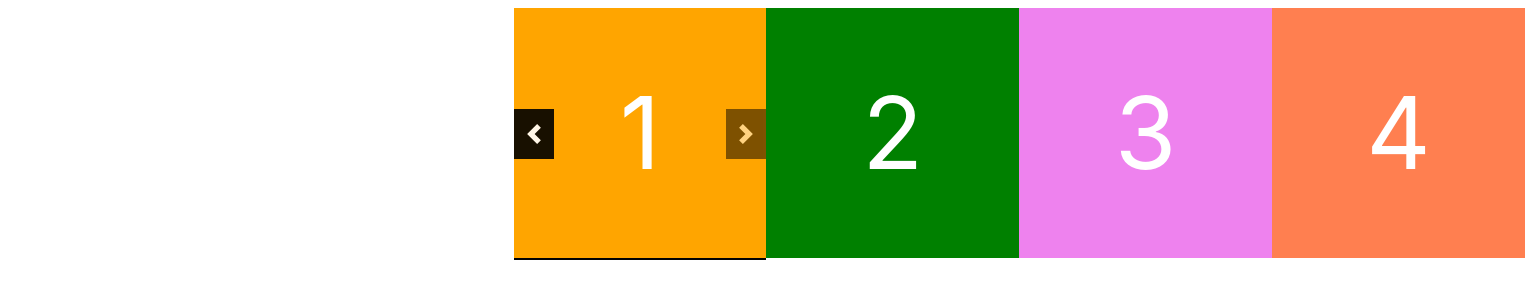
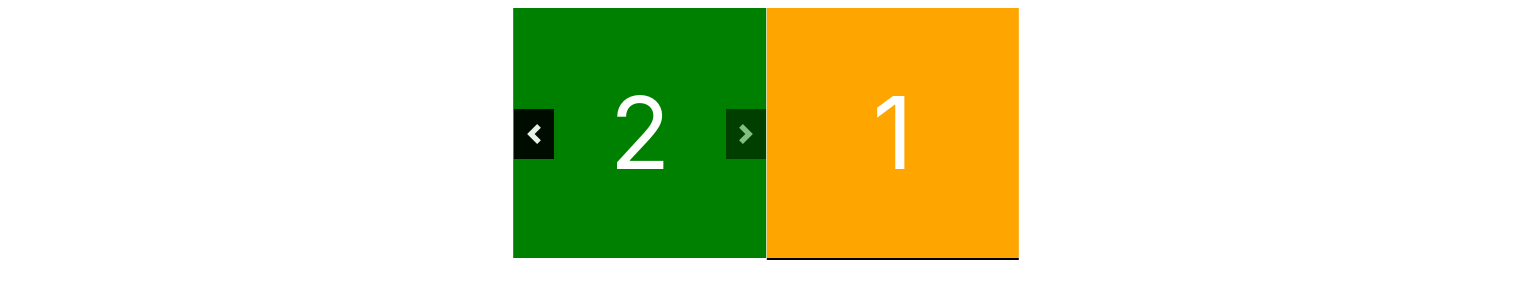
Before and after one commit to Artem-Pr/Slider, a plain HTML site: page index.html in a window 1280 px wide. Both pictures are taken after a click on the button 533 px from the left and 134 px from the top of the page. Shown: the whole page, 1525 px wide, since content can reach past the window. Drawn offline with Linux system fonts and the light colour scheme.

Commit message:
Endless slider - first version

```diff
--- a/css/responsive.css
+++ b/css/responsive.css
@@ -1,6 +1,6 @@
-@media (min-width: 980px) {
-	.slider__item {	/* show 1 slide */
-		flex: 0 0 100%;
-		max-width: 100%;
-	}
-}
+/*@media (min-width: 980px) {*/
+/*	.slider__item {	!* show 1 slide *!*/
+/*		flex: 0 0 100%;*/
+/*		max-width: 100%;*/
+/*	}*/
+/*}*/
--- a/css/slider-style.css
+++ b/css/slider-style.css
@@ -9,8 +9,8 @@
 	border-bottom: 2px solid rgba(0, 0, 0, 0.99);
 }
 .slider__item {
-	flex: 0 0 50%; /* определяет количество активных слайдов (в данном случае 2 */
-	max-width: 50%; /* определяет количество активных слайдов (в данном случае 2 */
+	flex: 0 0 100%; /* определяет количество активных слайдов (в данном случае 2 */
+	max-width: 100%; /* определяет количество активных слайдов (в данном случае 2 */
 }
 /* СТИЛИ ДЛЯ КНОПОК "НАЗАД" И "ВПЕРЁД" */
 .slider__control {
--- a/css/style.css
+++ b/css/style.css
@@ -5,5 +5,5 @@ body {
 
 .container {
 	margin: 0 40%;
-	max-width: 70%;
+	/*max-width: 70%;*/
 }
--- a/index.html
+++ b/index.html
@@ -21,12 +21,12 @@
 			<div class="slider__item">
 				<div style="height: 250px; background: green;">2</div>
 			</div>
-			<div class="slider__item">
-				<div style="height: 250px; background: violet;">3</div>
-			</div>
-			<div class="slider__item">
-				<div style="height: 250px; background: coral;">4</div>
-			</div>
+<!--			<div class="slider__item">-->
+<!--				<div style="height: 250px; background: violet;">3</div>-->
+<!--			</div>-->
+<!--			<div class="slider__item">-->
+<!--				<div style="height: 250px; background: coral;">4</div>-->
+<!--			</div>-->
 		</div>
 		<!-- КНОПКИ "НАЗАД" И "ВПЕРЁД" -->
 		<a class="slider__control slider__control_left slider__control_show" href="#" role="button"></a>
--- a/js/slider.js
+++ b/js/slider.js
@@ -4,7 +4,7 @@ var multiItemSlider = (function () {
 		var
 			_mainElement = document.querySelector(selector), // основный элемент блока
 			_sliderWrapper = _mainElement.querySelector('.slider__wrapper'), // обертка для .slider-item
-			//_sliderItemsDinamic = _sliderWrapper.children,
+			//_sliderItems = _sliderWrapper.children,
 			_sliderItems = _mainElement.querySelectorAll('.slider__item'), // элементы (.slider-item)
 			_sliderControls = _mainElement.querySelectorAll('.slider__control'), // элементы управления
 			_sliderControlLeft = _mainElement.querySelector('.slider__control_left'), // кнопка "LEFT"
@@ -18,14 +18,14 @@ var multiItemSlider = (function () {
 			_positionLeftItem = 0, // позиция левого активного элемента
 			_transform = 0, // значение трансформации .slider_wrapper
 			_step = _itemWidth / _wrapperWidth * 100, // величина шага (для трансформации)
-			_items = [], // массив элементов
-			_elemInWrap = _wrapperWidth / _itemWidth;
+			_items = []; // массив элементов
 
 
 		// наполнение массива _items
 		_sliderItems.forEach(function (item, index) {
-			_items.push({ item: item, position: index, transform: 0, lastDirection: 'none'});
+			_items.push({ item: item, position: index, transform: 0});
 		});
+		_items.lastDirection = 'none';
 
 		const _itemsLastIndex = _items.length - 1;
 
@@ -37,35 +37,24 @@ var multiItemSlider = (function () {
 		var _transformItem = function (direction) {
 			if (direction === 'right') {
 
-				if ((_positionLeftItem + _elemInWrap - 1) >= position.getMax) {
+				if ((_items.length <= 2) || (_items.lastDirection === 'right')) {
 
 					let returnWay = _items[0].transform + _items.length * 100;
 					console.log(`returnWay ${returnWay}`);
 
 					_items[0].transform = returnWay;
 					_items[0].item.style.transform = 'translateX(' + returnWay + '%)';
-					_items[0].lastDirection = 'right';
 					_items.push(_items.shift());
+				}
+				_items.lastDirection = 'right';
 
-					//_positionLeftItem++;
-					//_transform -= _step;
-					//_sliderWrapper.style.transform = 'translateX(' + _transform + '%)';
-
-					//return;
-				}
-				// if (!_sliderControlLeft.classList.contains('slider__control_show')) {
-				// 	_sliderControlLeft.classList.add('slider__control_show');
-				// }
-				// if (_sliderControlRight.classList.contains('slider__control_show') && (_positionLeftItem + _wrapperWidth / _itemWidth) >= position.getMax) {
-				// 	_sliderControlRight.classList.remove('slider__control_show');
-				// }
 				_positionLeftItem++;
 				_transform -= _step;
 			}
 			if (direction === 'left') {
 
-				if (((_positionLeftItem + _elemInWrap - 1) >= position.getMax) && (_items[_itemsLastIndex].lastDirection === 'left')) {
-					console.log(`1 lastDirection Last index ${_items[_itemsLastIndex].lastDirection}`);
+				if ((_items.length <= 2) || (_items.lastDirection === 'left')) {
+
 					let returnWay = _items[_itemsLastIndex].transform - _items.length * 100;
 					console.log(`returnWay ${returnWay}`);
 
@@ -73,18 +62,8 @@ var multiItemSlider = (function () {
 					_items[_itemsLastIndex].item.style.transform = 'translateX(' + returnWay + '%)';
 					_items.unshift(_items.pop());
 				}
-				_items[_itemsLastIndex].lastDirection = 'left';
+				_items.lastDirection = 'left';
 
-
-				if (_positionLeftItem <= position.getMin) {
-					return;
-				}
-				// if (!_sliderControlRight.classList.contains('slider__control_show')) {
-				// 	_sliderControlRight.classList.add('slider__control_show');
-				// }
-				// if (_sliderControlLeft.classList.contains('slider__control_show') && _positionLeftItem - 1 <= position.getMin) {
-				// 	_sliderControlLeft.classList.remove('slider__control_show');
-				// }
 				_positionLeftItem--;
 				_transform += _step;
 			}
@@ -92,6 +71,8 @@ var multiItemSlider = (function () {
 
 			console.log(`_transform ${_transform}`);
 			console.log(`lastDirection Last index ${_items[_itemsLastIndex].lastDirection}`);
+			console.log(`_items.lastDirection ${_items.lastDirection}`)
+			console.log(_items);
 		};
 
 		// обработчик события click для кнопок "назад" и "вперед"
```
